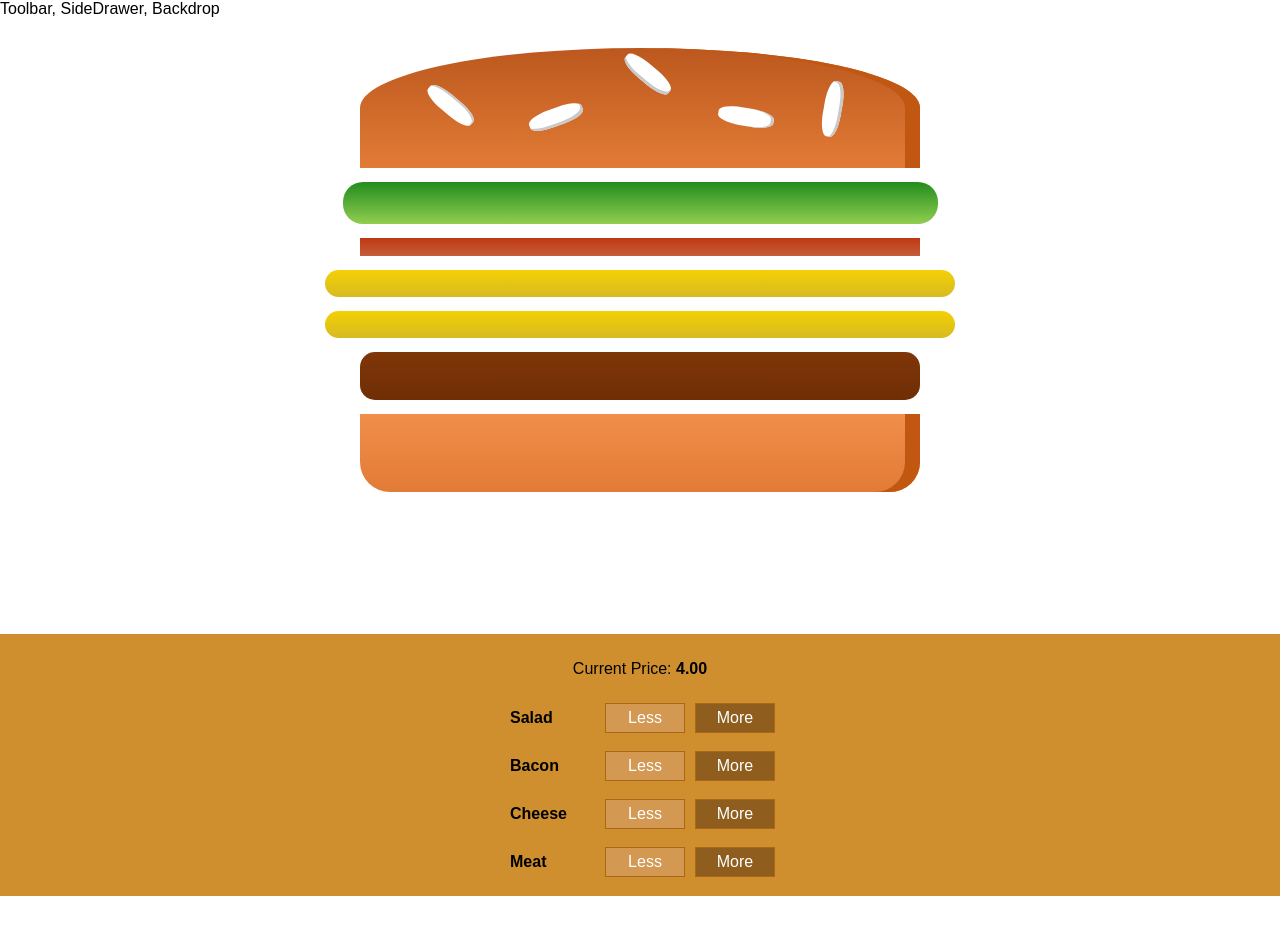
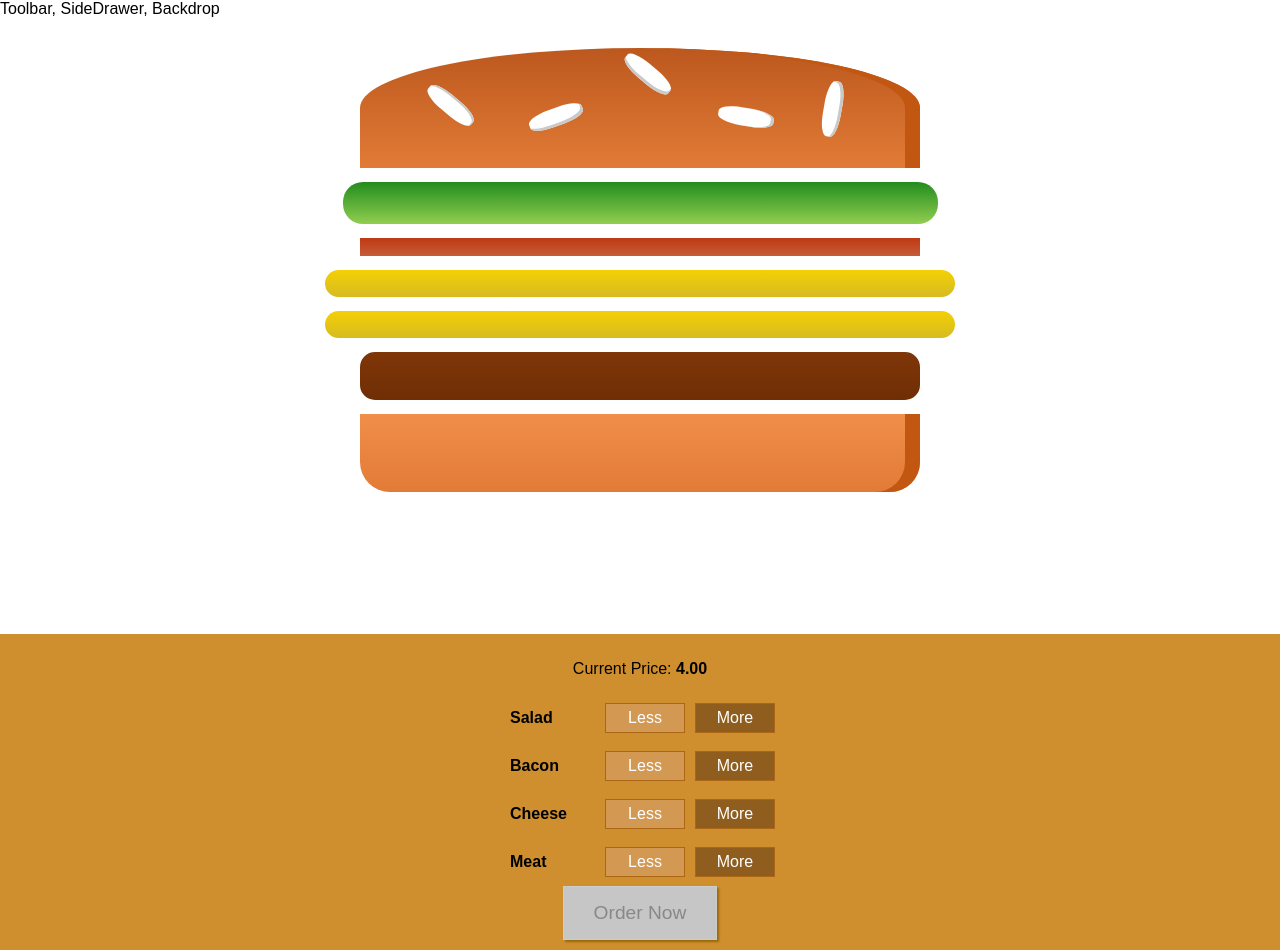
Before and after one commit to chrissayon/burger_application, a React (Create React App) app: page / in a window 1280 px wide. Before the commit the page ends 896 px from the top, so only its background shows below. Built offline with nearby package versions, Linux system fonts and the light colour scheme.

Commit message:
Added Order Button

```diff
--- a/src/components/Burger/BuildControls/BuildControl.module.css
+++ b/src/components/Burger/BuildControls/BuildControl.module.css
@@ -8,3 +8,45 @@
     margin: auto;
     padding: 10px 0;
 }
+
+
+.OrderButton {
+    background-color: #DAD735;
+    outline: none;
+    cursor: pointer;
+    border: 1px solid #966909;
+    color: #966909;
+    font-family: inherit;
+    font-size: 1.2em;
+    padding: 15px 30px;
+    box-shadow: 2px 2px 2px #966909;
+}
+
+.OrderButton:hover, .OrderButton:active {
+    background-color: #A0DB41;
+    border: 1px solid #966909;
+    color: #966909;
+}
+
+.OrderButton:disabled {
+    background-color: #C7C6C6;
+    cursor: not-allowed;
+    border: 1px solid #ccc;
+    color: #888888;
+}
+
+.OrderButton:not(:disabled) {
+    animation: enable 0.3s linear;
+}
+
+@keyframes enable {
+    0% {
+        transform: scale(1);
+    }
+    60% {
+        transform: scale(1.1);
+    }
+    100% {
+        transform: scale(1);
+    }
+}
--- a/src/components/Burger/BuildControls/BuildControls.js
+++ b/src/components/Burger/BuildControls/BuildControls.js
@@ -22,7 +22,8 @@
                 disabled={props.disabled[ctrl.type]}
                 />
         ))}
-
+        <button className={classes.OrderButton}
+                disabled={!props.purchaseable}>Order Now </button>
     </div>
 );
 
--- a/src/containers/BurgerBuilder/BurgerBuilder.js
+++ b/src/containers/BurgerBuilder/BurgerBuilder.js
@@ -18,7 +18,24 @@
             cheese: 2,
             meat: 1
         },
-        totalPrice: 4
+        totalPrice: 4,
+        purchaseable: false
+    }
+
+    //Update purchase
+    updatePurchaseState (ingredients) {
+
+        const sum = Object.keys(ingredients)
+            .map(igKey => {
+                return ingredients[igKey]
+            })
+            .reduce((sum, el) => {
+                return sum + el
+            }, 0);
+
+            this.setState({purchaseable: sum > 0 })
+
+            //Obtain sum of all ingedients, if 0 then you order button unselectable
     }
 
     //Handler for ingredients on button press
@@ -40,7 +57,7 @@
 
         //Set state
         this.setState({totalPrice: newPrice, ingredients: updatedIngredients})
-
+        this.updatePurchaseState(updatedIngredients);
     }
 
     removeIngredientHandler = (type) => {
@@ -66,6 +83,7 @@
 
         //Set state
         this.setState({totalPrice: newPrice, ingredients: updatedIngredients})
+        this.updatePurchaseState(updatedIngredients);
     }
 
     render () {
@@ -89,6 +107,7 @@
                     ingredientRemoved={this.removeIngredientHandler}
                     disabled={disabledInfo} //For disabling button
                     price={this.state.totalPrice}
+                    purchaseable={this.state.purchaseable}
                 />
             </React.Fragment>
         );
```
Also changed, not shown: src/components/Burger/UI/Modal/Modal.js (added).
